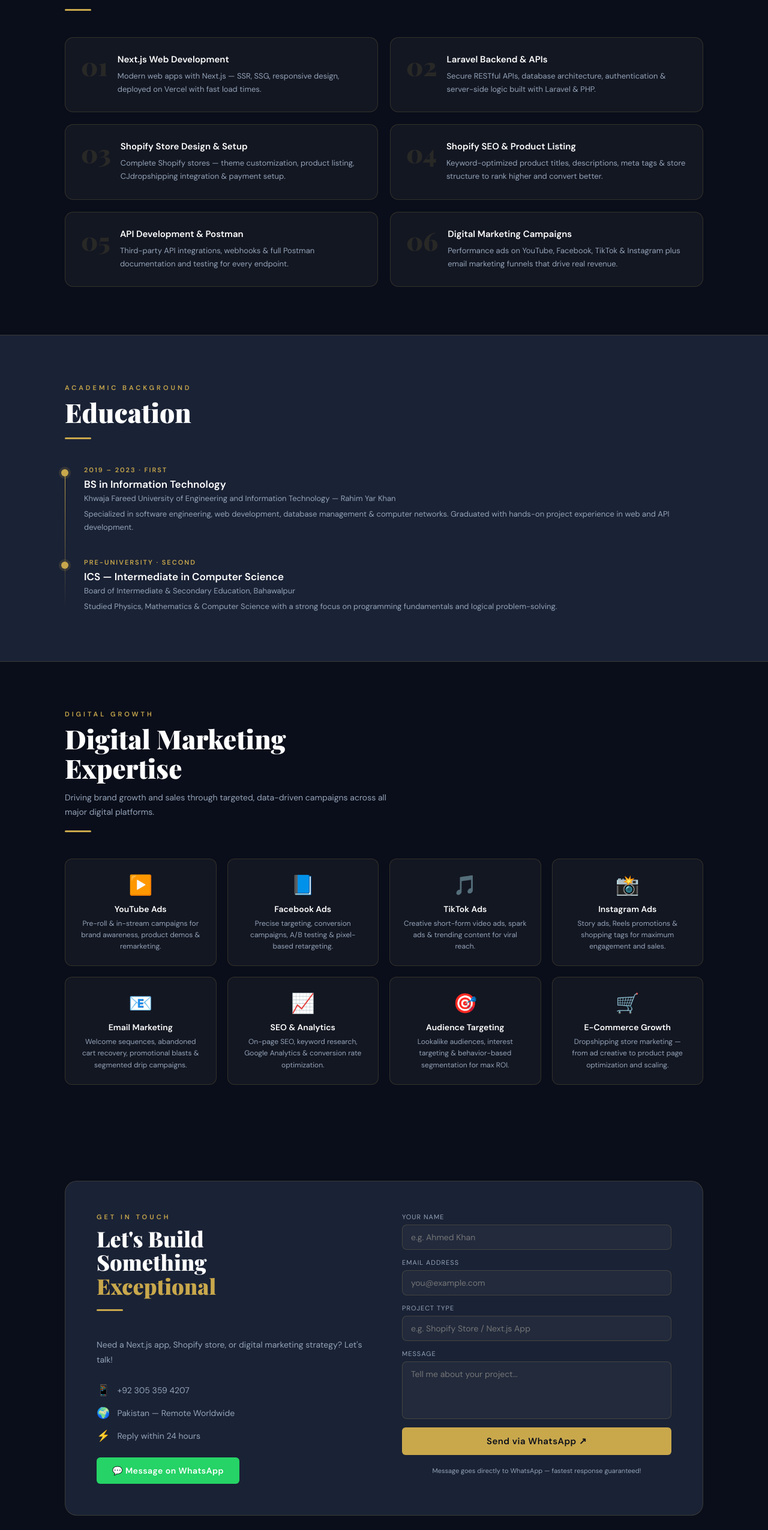
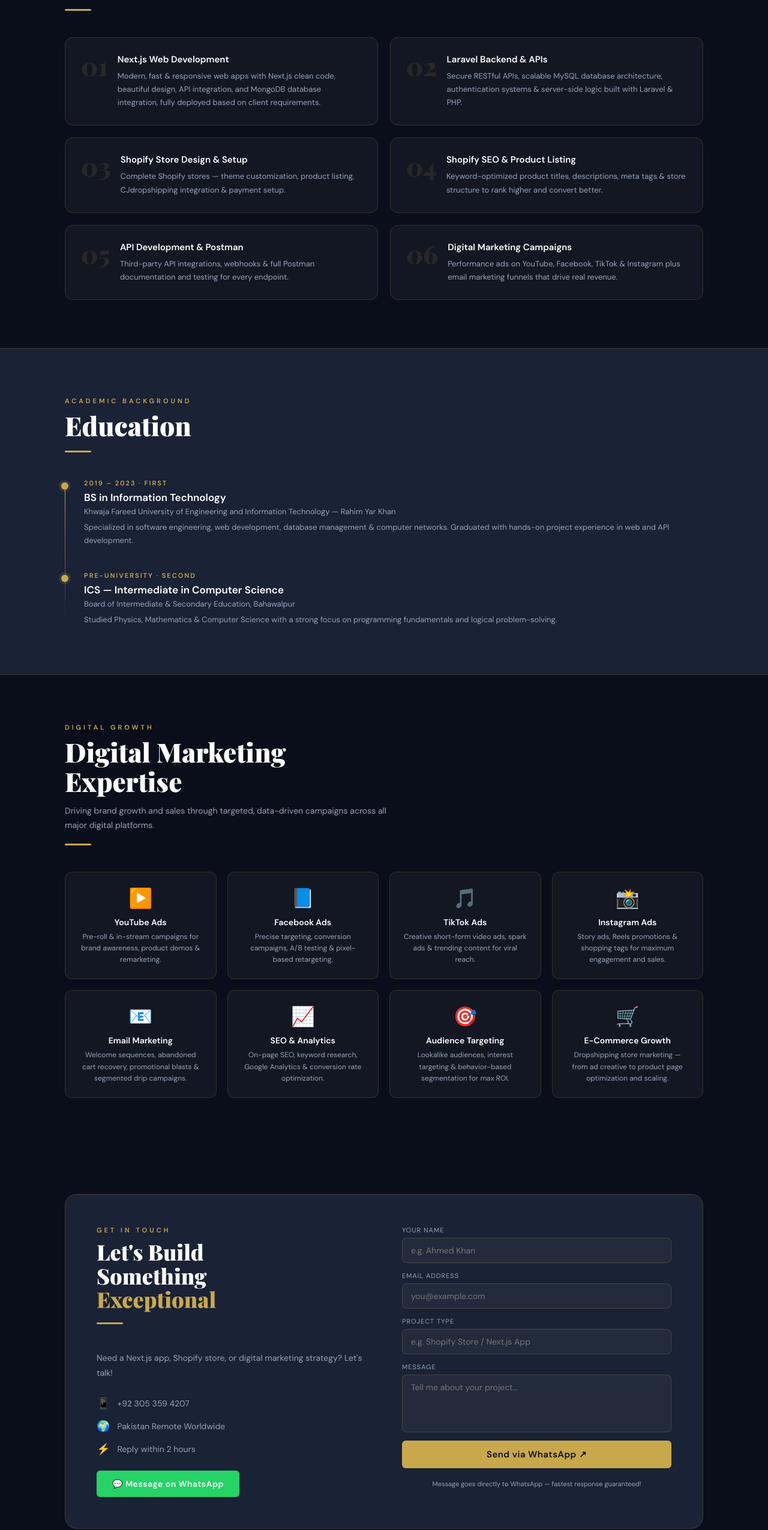
Before and after one commit to jamnasrullah/MyPortfolio, a plain HTML site: page index.html in a window 1280 px wide. Shown: the part 2163-4713 px from the top of the page at 60% size. Drawn offline with nearby package versions, Linux system fonts and the light colour scheme.

```diff
--- a/index.html
+++ b/index.html
@@ -342,11 +342,11 @@ footer{background:var(--navy2);border-top:1px solid var(--card-border);padding:3
   <div class="services-grid">
     <div class="service-card">
       <div class="service-num">01</div>
-      <div><div class="service-title">Next.js Web Development</div><div class="service-desc">Modern web apps with Next.js — SSR, SSG, responsive design, deployed on Vercel with fast load times.</div></div>
+      <div><div class="service-title">Next.js Web Development</div><div class="service-desc">Modern, fast & responsive web apps with Next.js clean code, beautiful design, API integration, and MongoDB database integration, fully deployed based on client requirements.</div></div>
     </div>
     <div class="service-card">
       <div class="service-num">02</div>
-      <div><div class="service-title">Laravel Backend &amp; APIs</div><div class="service-desc">Secure RESTful APIs, database architecture, authentication &amp; server-side logic built with Laravel &amp; PHP.</div></div>
+      <div><div class="service-title">Laravel Backend &amp; APIs</div><div class="service-desc">Secure RESTful APIs, scalable MySQL database architecture, authentication systems & server-side logic built with Laravel & PHP.</div></div>
     </div>
     <div class="service-card">
       <div class="service-num">03</div>
@@ -453,8 +453,8 @@ footer{background:var(--navy2);border-top:1px solid var(--card-border);padding:3
       <div class="divider"></div>
       <p style="color:var(--muted);font-size:14px;line-height:1.8;margin-bottom:26px;">Need a Next.js app, Shopify store, or digital marketing strategy? Let's talk!</p>
       <div class="contact-info-row"><span style="color:var(--gold);font-size:18px;">📱</span><a href="https://wa.me/923053594207" target="_blank">+92 305 359 4207</a></div>
-      <div class="contact-info-row"><span style="color:var(--gold);font-size:18px;">🌍</span><span>Pakistan — Remote Worldwide</span></div>
-      <div class="contact-info-row"><span style="color:var(--gold);font-size:18px;">⚡</span><span>Reply within 24 hours</span></div>
+      <div class="contact-info-row"><span style="color:var(--gold);font-size:18px;">🌍</span><span>Pakistan Remote Worldwide</span></div>
+      <div class="contact-info-row"><span style="color:var(--gold);font-size:18px;">⚡</span><span>Reply within 2 hours</span></div>
       <div style="margin-top:24px;">
         <a href="https://wa.me/923053594207" target="_blank" class="btn-wa">💬 Message on WhatsApp</a>
       </div>
```
